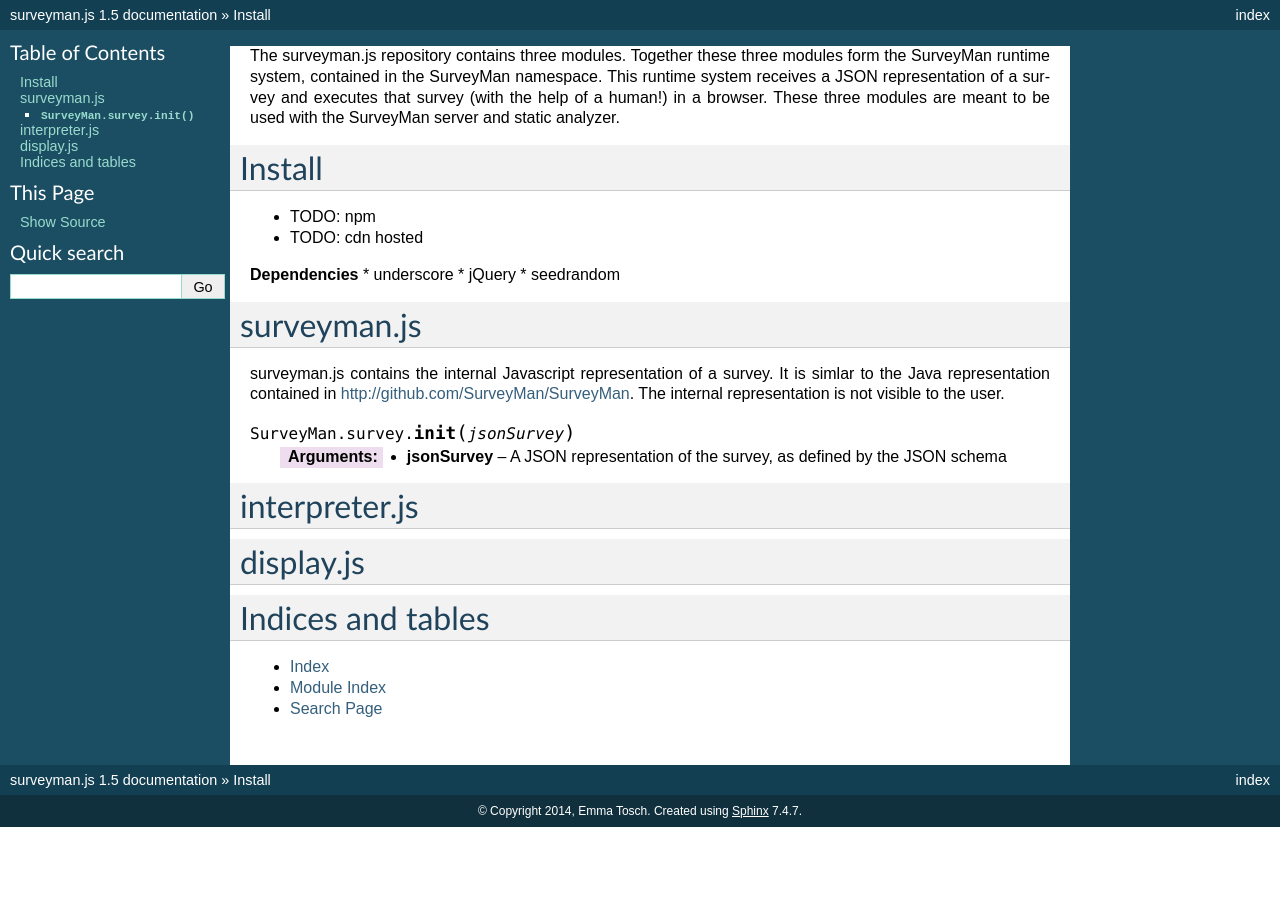
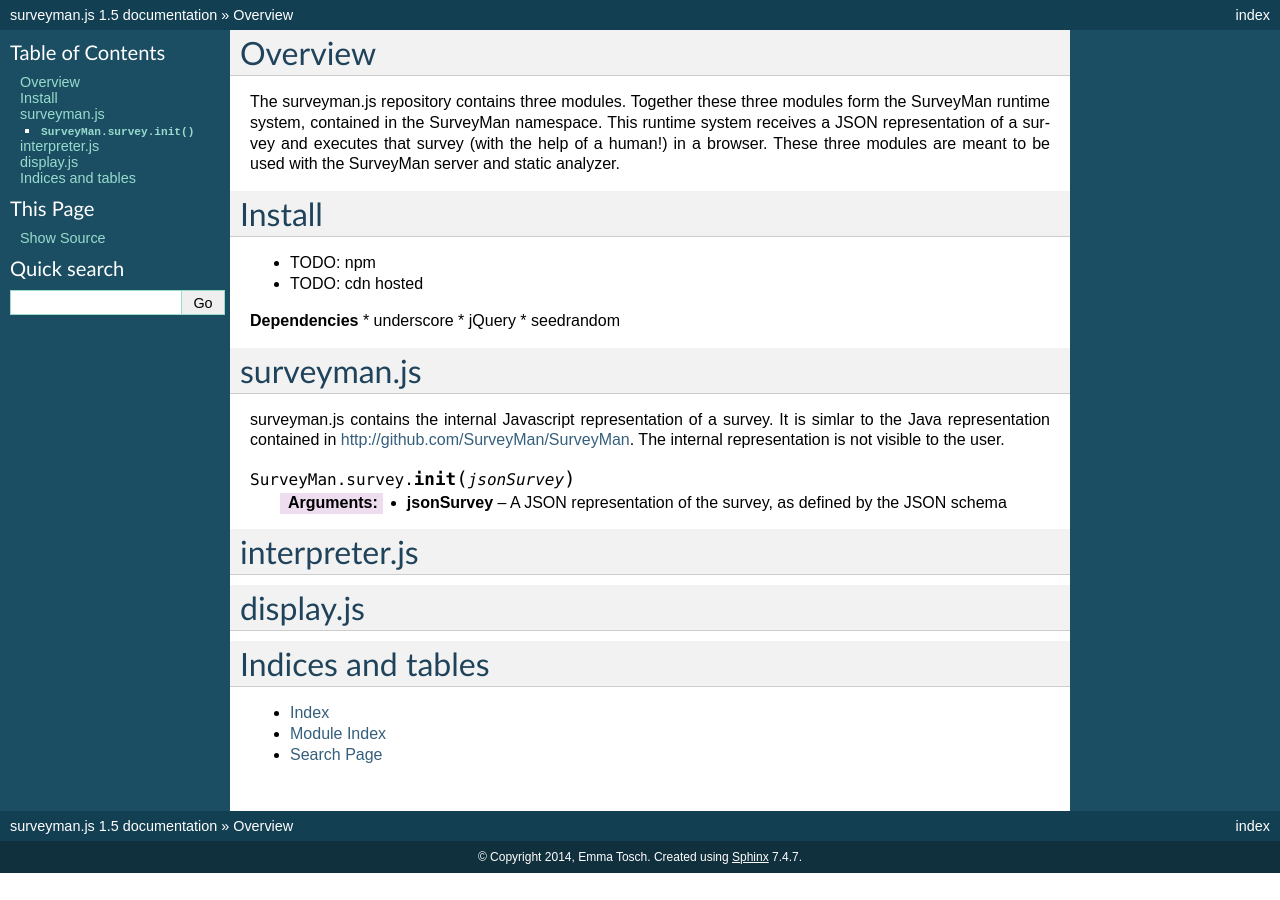
Before and after one commit to SurveyMan/surveyman.js, a Sphinx documentation site: the page built from docs/index.rst, in a window 1280 px wide. Built offline with Sphinx 7.4.7, drawn with Linux system fonts in a browser that asks for light colours.

Commit message:
this should work

```diff
--- a/docs/index.rst
+++ b/docs/index.rst
@@ -2,6 +2,13 @@
    sphinx-quickstart on Mon Aug 11 12:16:06 2014.
    You can adapt this file completely to your liking, but it should at least
    contain the root `toctree` directive.
+
+.. toctree::
+   :maxdepth: 2
+
+
+Overview
+========================================
 
 The surveyman.js repository contains three modules. Together these three modules form the SurveyMan runtime system, contained in the SurveyMan namespace. This runtime system receives a JSON representation of a survey and executes that survey (with the help of a human!) in a browser. These three modules are meant to be used with the SurveyMan server and static analyzer.
 
```
Also changed, not shown: other parts of docs/index.rst (+0 -3 lines).
